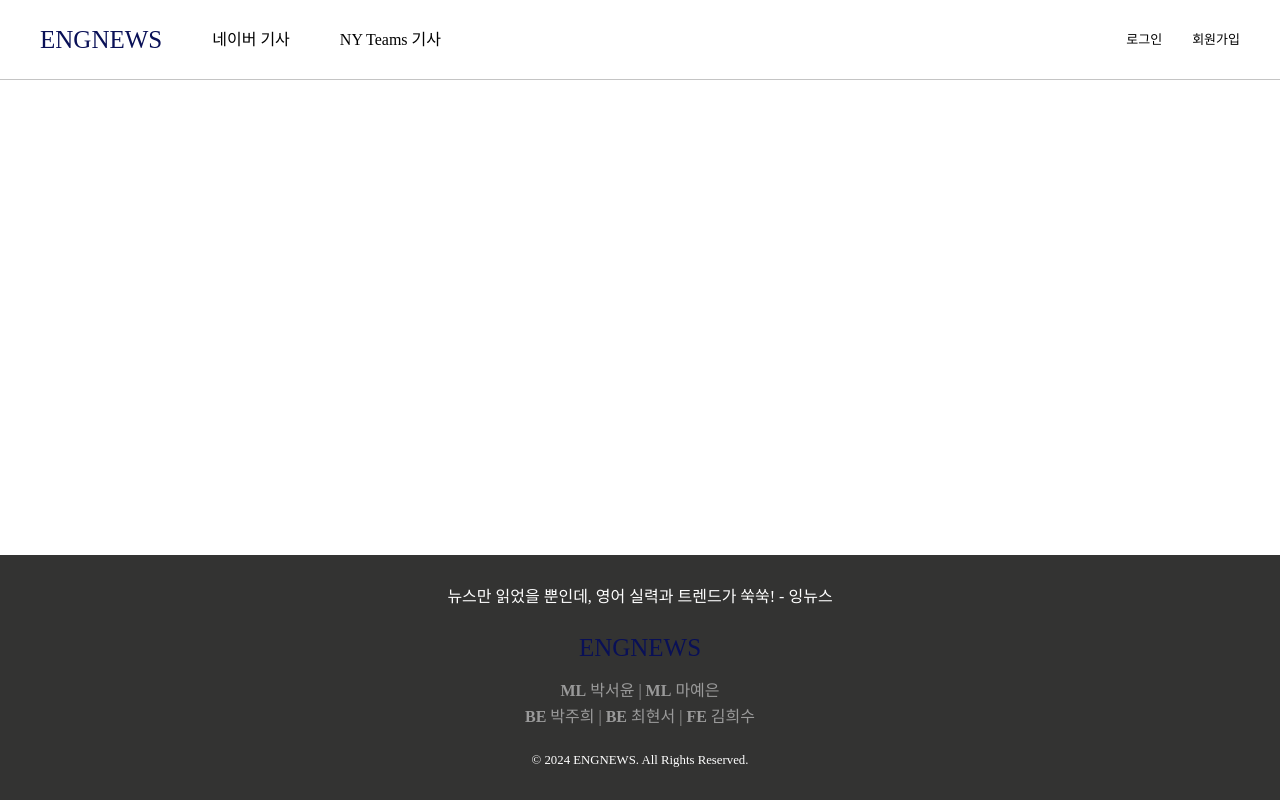
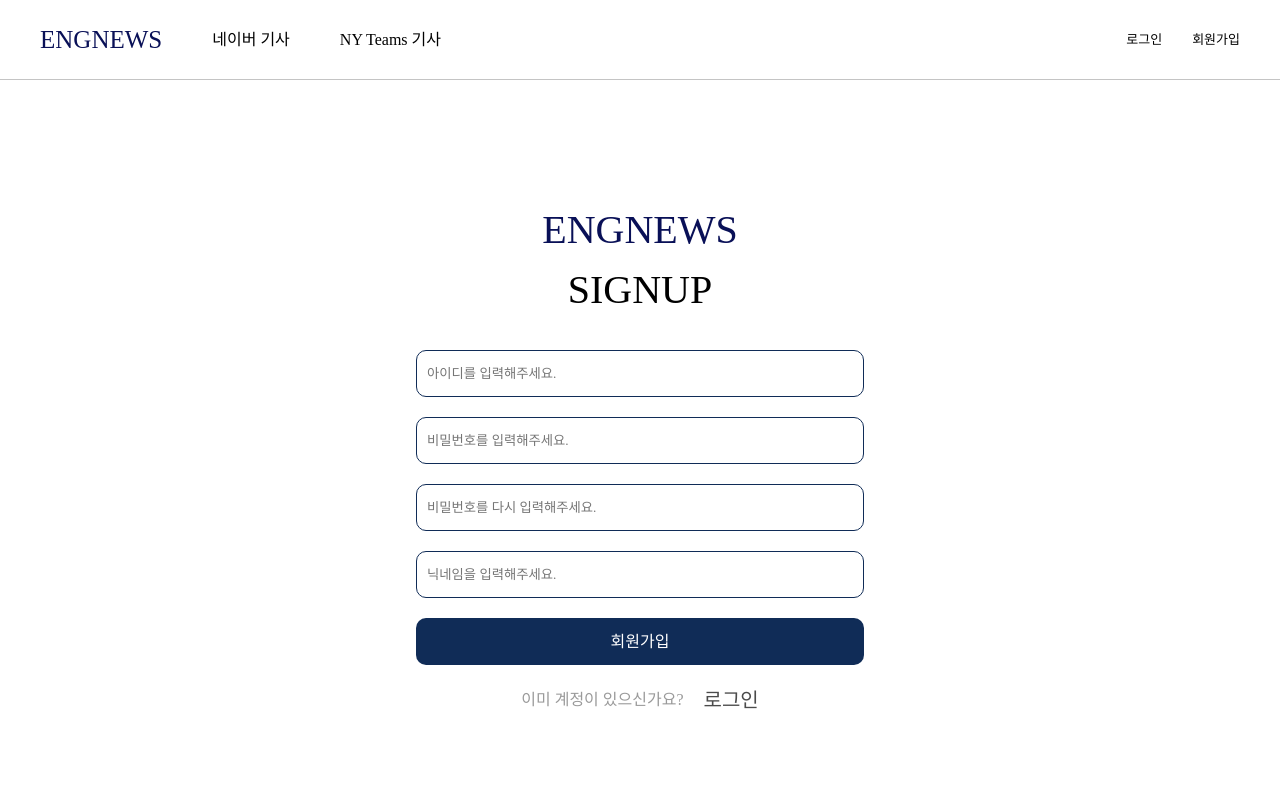
Before and after one commit to Heesu01/EngNews, a React (Create React App) app: page /auth/signup in a window 1280 px wide. Shown: the top 800 px of the page. Built offline with nearby package versions, Linux system fonts and the light colour scheme; a web font is replaced by a local one.

Commit message:
feat: 회원가입 UI 구현

```diff
--- a/src/pages/SignUp.js
+++ b/src/pages/SignUp.js
@@ -1,7 +1,91 @@
 import React from "react";
+import { useNavigate } from "react-router-dom";
+import Button from "../components/Button";
+import InputFilled from "../components/InputFilled";
+import styled from "styled-components";
 
 const SignUp = () => {
-  return <div></div>;
+  const navigate = useNavigate();
+
+  return (
+    <Container>
+      <Logo>ENGNEWS</Logo>
+      <Text>SIGNUP</Text>
+      <SignupBox>
+        <InputContainer>
+          <InputFilled placeholder="아이디를 입력해주세요." />
+        </InputContainer>
+        <InputContainer>
+          <InputFilled placeholder="비밀번호를 입력해주세요." type="password" />
+        </InputContainer>
+        <InputContainer>
+          <InputFilled placeholder="비밀번호를 다시 입력해주세요." />
+        </InputContainer>
+        <InputContainer>
+          <InputFilled placeholder="닉네임을 입력해주세요." />
+        </InputContainer>
+        <Button onClick={() => navigate("/auth/login")}>회원가입</Button>
+        <TextBox>
+          이미 계정이 있으신가요?{" "}
+          <span onClick={() => navigate("/auth/login")}>로그인</span>
+        </TextBox>
+      </SignupBox>
+    </Container>
+  );
 };
 
+const Container = styled.div`
+  width: 100%;
+  height: 90vh;
+  display: flex;
+  flex-direction: column;
+  align-items: center;
+  margin-top: 15vh;
+`;
+
+const Logo = styled.div`
+  width: 100%;
+  ${(props) => props.theme.fonts.logo};
+  font-size: 40px;
+  display: flex;
+  align-items: center;
+  justify-content: center;
+`;
+
+const Text = styled.div`
+  width: 100%;
+  font-size: 40px;
+  display: flex;
+  align-items: center;
+  justify-content: center;
+`;
+
+const SignupBox = styled.form`
+  margin-top: 30px;
+  width: 35vw;
+  display: flex;
+  flex-direction: column;
+  gap: 20px;
+`;
+
+const InputContainer = styled.div`
+  display: flex;
+  flex-direction: column;
+`;
+
+const TextBox = styled.div`
+  display: flex;
+  align-items: center;
+  justify-content: center;
+  gap: 20px;
+  color: ${(props) => props.theme.colors.gray};
+  span {
+    font-size: 20px;
+    cursor: pointer;
+    color: ${(props) => props.theme.colors.black};
+    opacity: 70%;
+  }
+  padding-bottom: 20px;
+`;
+
 export default SignUp;
```
